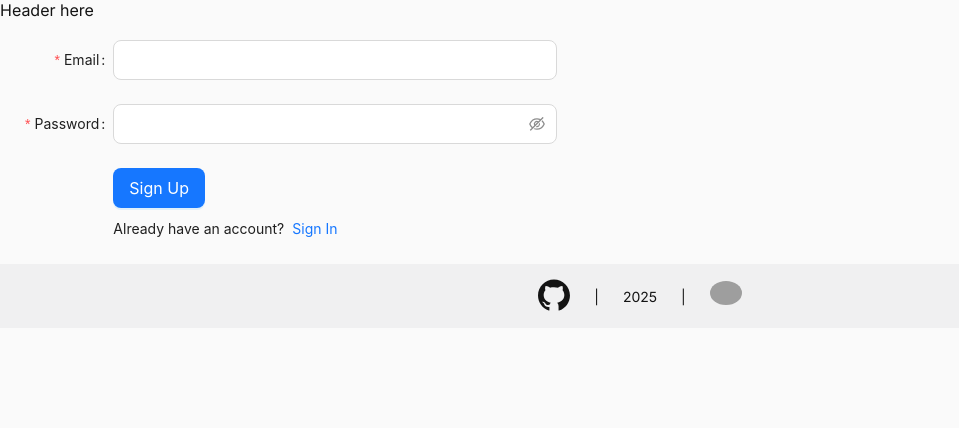
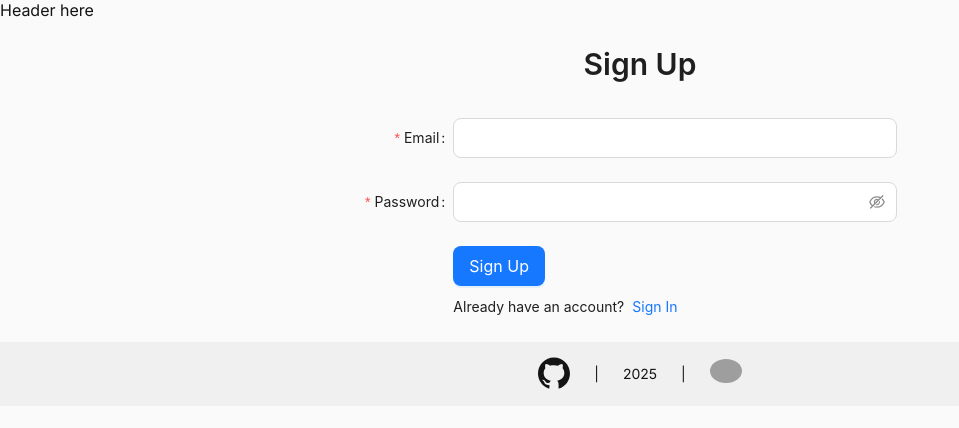
Before and after one commit to AngelinaBz/rest-client-app, a Next.js app: page /en/sign-up in a window 1280 px wide. Shown: the top 428 px of the page, without its empty margins (0-959 px from the left). Built offline with nearby package versions, Linux system fonts and the light colour scheme; grey boxes are pictures that could not be loaded; what @ant-design/nextjs-registry would draw is missing.

Commit message:
feat: add titles; center main section content

```diff
--- a/src/app/[locale]/sign-up/page.tsx
+++ b/src/app/[locale]/sign-up/page.tsx
@@ -3,12 +3,21 @@
 import { ReactNode } from 'react';
 import { FormComponent } from '@/components/form';
 import { FormWrapper } from '@/components/form-wrapper';
+import { Typography } from 'antd';
+import { useTranslations } from 'use-intl';
+
+const { Title } = Typography;
 
 const SignUpPage = (): ReactNode => {
+  const t = useTranslations('Form');
+
   return (
-    <FormWrapper>
-      <FormComponent formType="signUp" />
-    </FormWrapper>
+    <>
+      <Title level={2}>{t('signUp')}</Title>
+      <FormWrapper>
+        <FormComponent formType="signUp" />
+      </FormWrapper>
+    </>
   );
 };
 
--- a/src/app/global.css
+++ b/src/app/global.css
@@ -1,7 +1,7 @@
 :root {
   --primary-bg: #fafafa;
   --secondary-bg: #f0f0f1;
-  --text: #141414 ;
+  --text: #141414;
   --accent: #007aff;
   --hover: #e5e5e5;
   --icons: #ff6f00;
@@ -26,3 +26,9 @@ body {
   margin: 0;
   padding: 0;
 }
+
+main {
+  display: flex;
+  flex-direction: column;
+  align-items: center;
+}
--- a/src/components/form-wrapper/form-wrapper.tsx
+++ b/src/components/form-wrapper/form-wrapper.tsx
@@ -7,6 +7,7 @@ const FormWrapper = ({ children }: Props) => {
   return (
     <Flex
       style={{
+        width: '100%',
         maxWidth: '600px',
         minWidth: '300px',
         borderRadius: '8px',
```
Also changed, not shown: src/app/[locale]/sign-in/page.tsx (+12 -3 lines).
